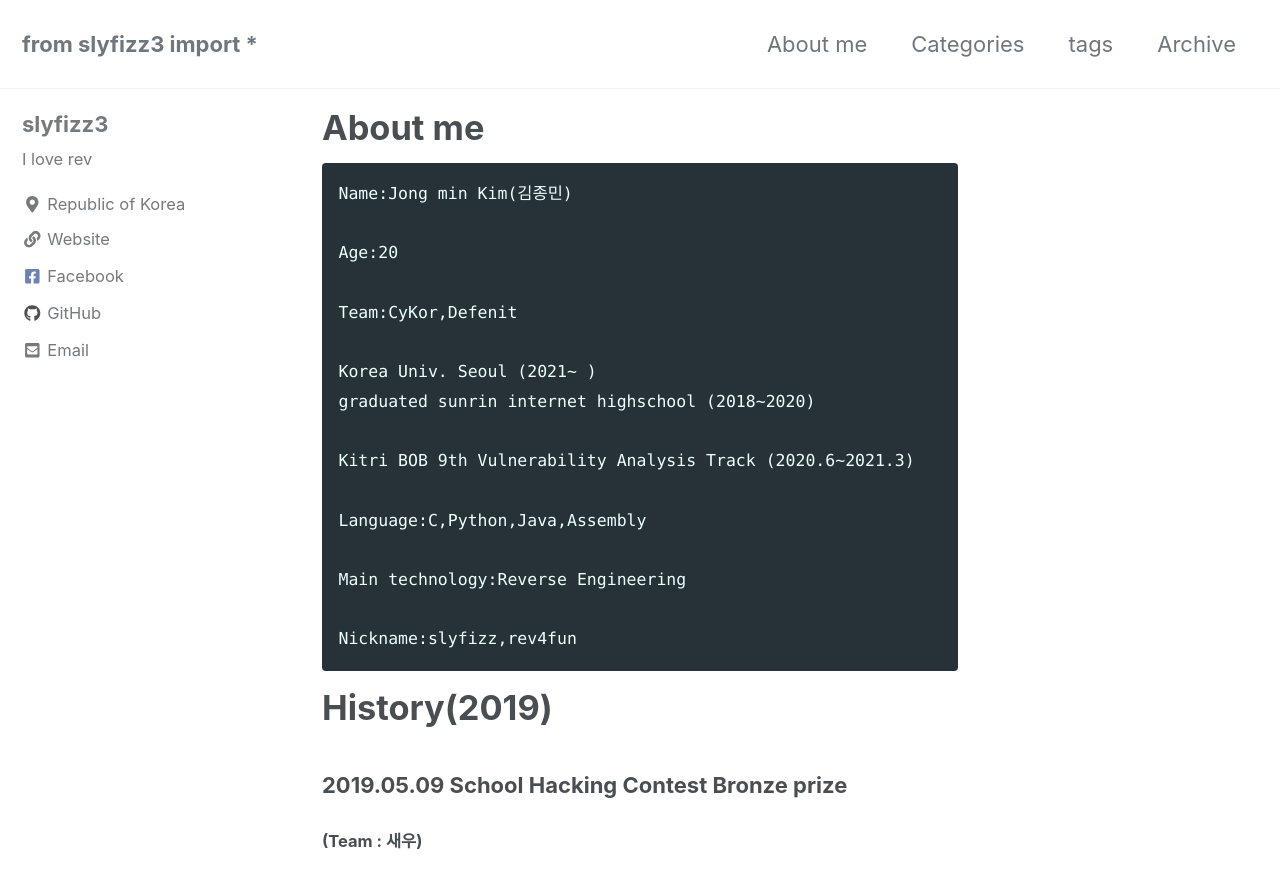
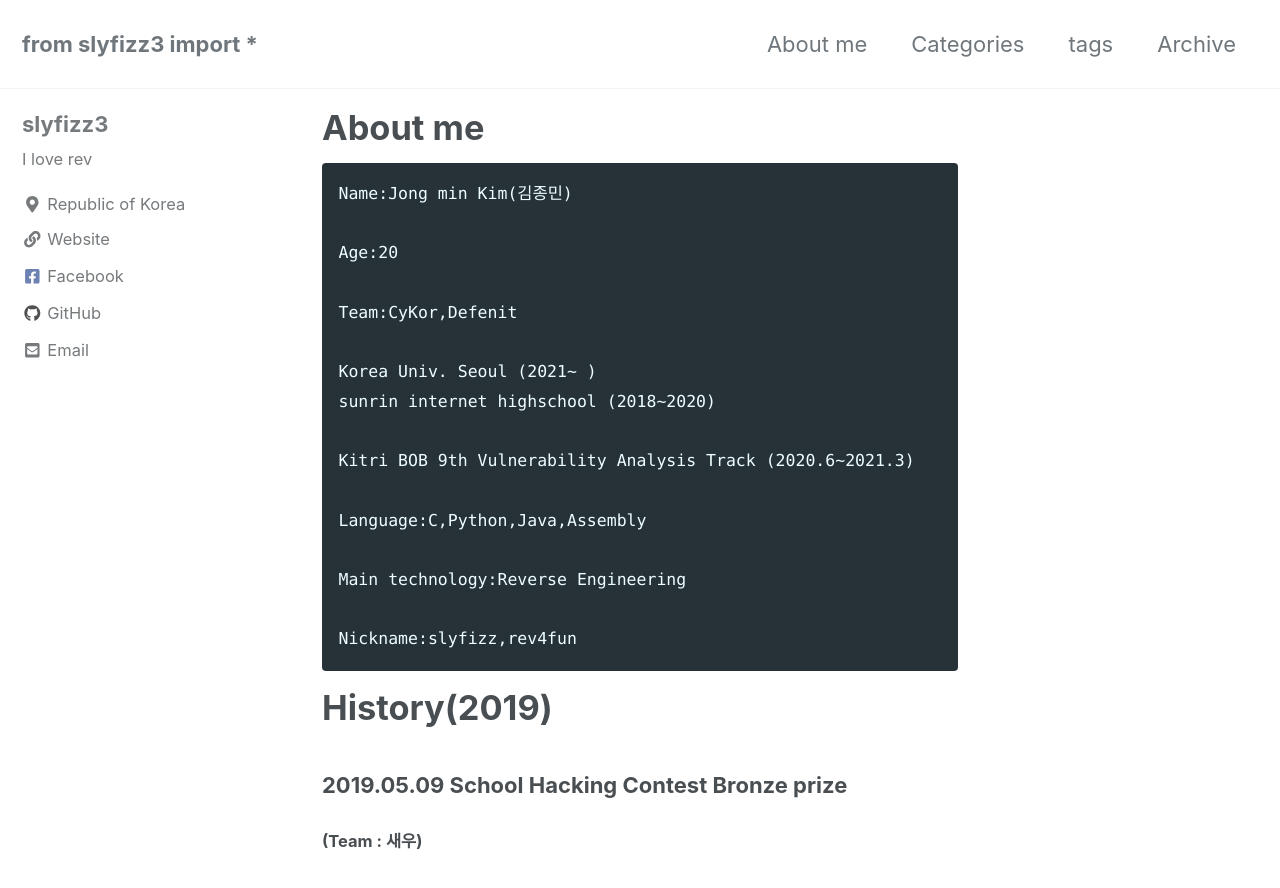
Before and after one commit to slyfizz3/slyfizz3.github.io, a Jekyll site: the page built from _pages/about.md, in a window 1280 px wide and 900 px high. Shown: the top 888 px of the window. Built offline with Jekyll 4.4.1, drawn with Linux system fonts in a browser that asks for light colours; cached includes are drawn as plain includes; nearby versions of some CDN libraries; some of the changed text lies outside the part shown.

Commit message:
Update about.md

```diff
--- a/_pages/about.md
+++ b/_pages/about.md
@@ -11,7 +11,7 @@ Age:20
 Team:CyKor,Defenit
 
 Korea Univ. Seoul (2021~ )
-graduated sunrin internet highschool (2018~2020)
+sunrin internet highschool (2018~2020)
 
 Kitri BOB 9th Vulnerability Analysis Track (2020.6~2021.3)
 
```
Also changed, not shown: other parts of _pages/about.md (+3 -0 lines).
